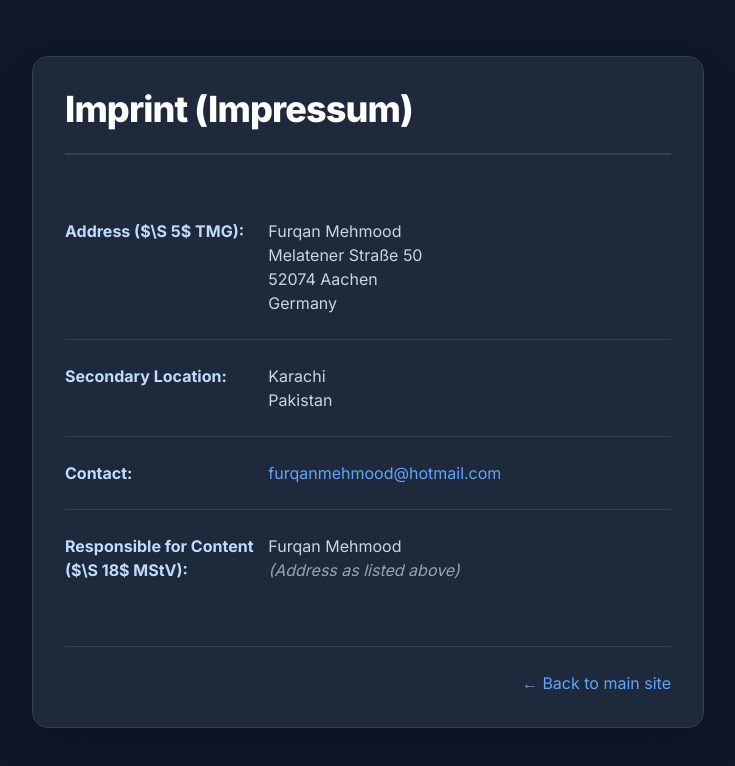
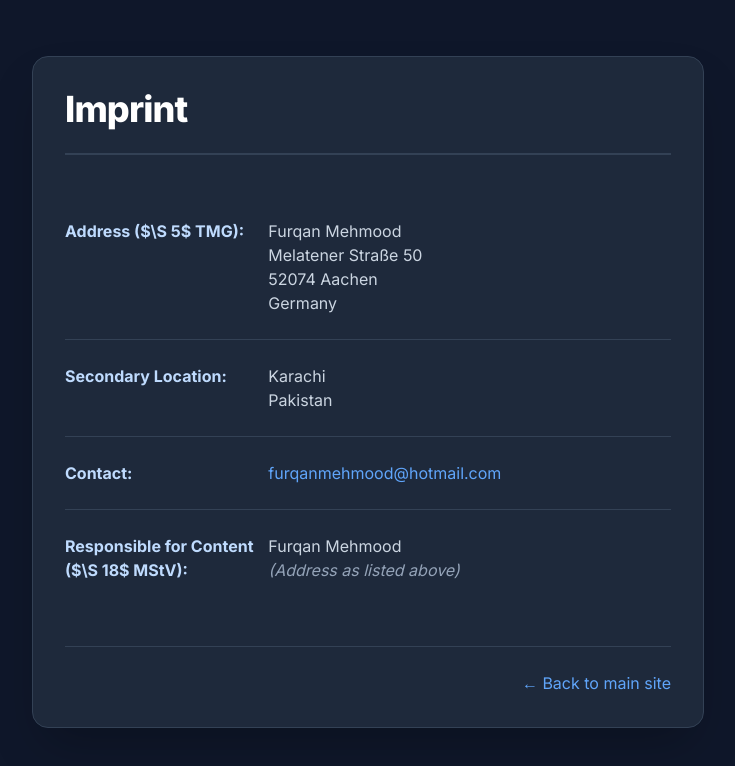
Before and after one commit to furqan-mehmood/furqan-mehmood.github.io, a website: page imprint.html in a window 1280 px wide. Shown: the whole page, without its empty margins (272-1007 px from the left). Drawn offline with nearby package versions, Linux system fonts and the light colour scheme.

Commit message:
text updates

```diff
--- a/imprint.html
+++ b/imprint.html
@@ -17,7 +17,7 @@
 <body class="bg-slate-900 antialiased">
 <div class="max-w-2xl mx-auto p-8 my-14 bg-slate-800 rounded-2xl shadow-2xl border border-slate-700">
 
-    <h1 class="text-4xl font-extrabold text-white mb-10 border-b-2 border-slate-700 pb-6 tracking-tight">Imprint (Impressum)</h1>
+    <h1 class="text-4xl font-extrabold text-white mb-10 border-b-2 border-slate-700 pb-6 tracking-tight">Imprint</h1>
     <dl class="divide-y divide-slate-700">
 
         <div class="grid grid-cols-1 md:grid-cols-3 gap-1 py-6">
```
